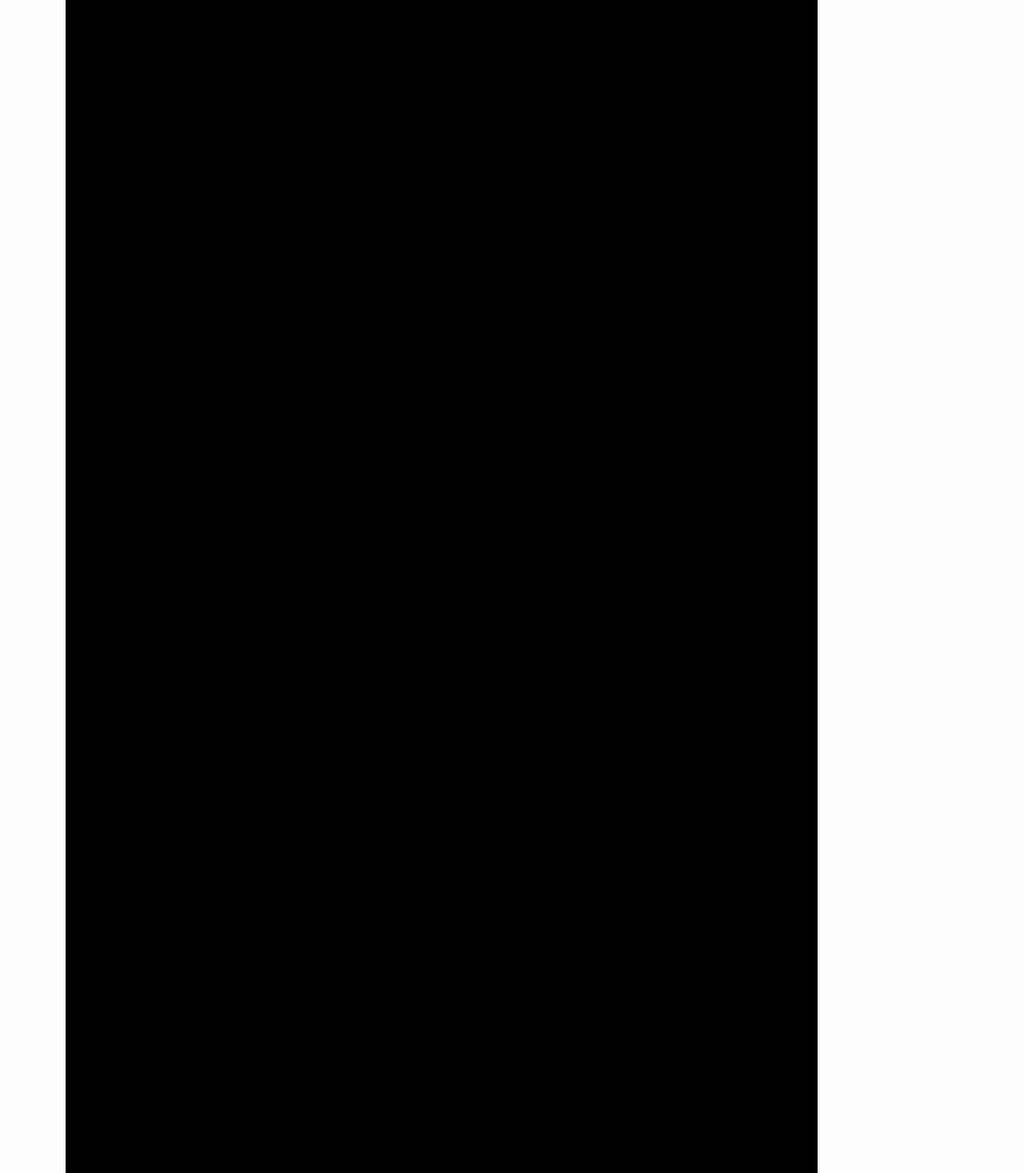
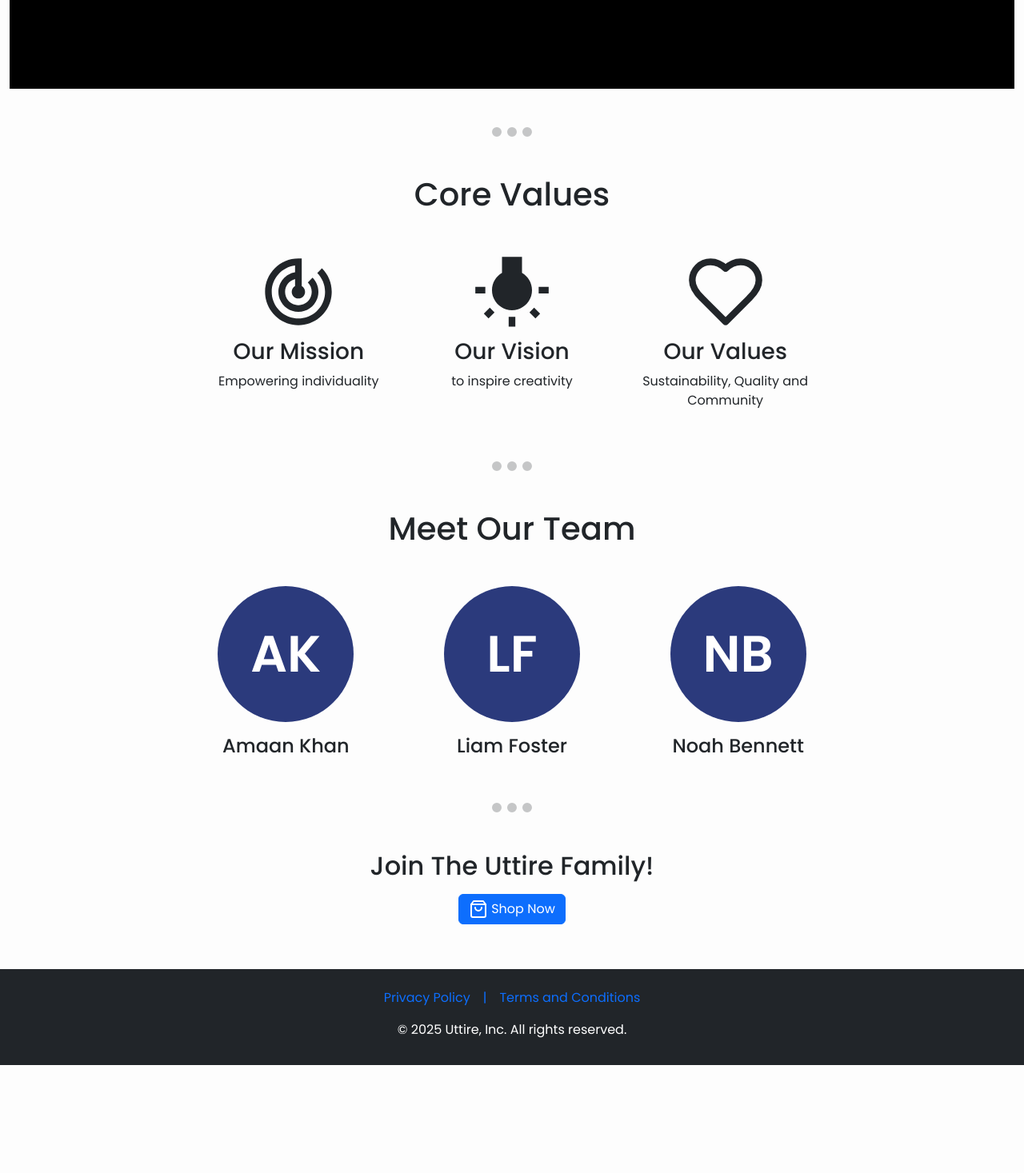
Before and after one commit to amaan073/Uttire, a React (Vite) app in the folder client/: page /about in a window 1280 px wide. Shown: the part 1150-2617 px from the top of the page at 80% size. After the commit the page ends 2482 px from the top, so only its background shows below. Built offline with nearby package versions, Linux system fonts and the light colour scheme; a web font is replaced by a local one.

Commit message:
about page created

```diff
--- a/client/src/App.css
+++ b/client/src/App.css
@@ -74,9 +74,36 @@
 
 
 
-
 @media screen and (max-width: 768px) {
     .img_middle {
         width: 100% !important;
     }
 }
+
+
+/*
+-->
+
+//ABOUT page styles
+
+<--
+*/
+
+.avatar {
+    width: 100%;
+    max-width: 170px;
+    height: auto;
+    background-color: rgb(43, 58, 124);
+    color: white;
+    aspect-ratio: 1/1;
+    display: grid;
+    place-items: center;
+    border-radius: 50%;
+    font-size: min(4rem, 7vw);
+    font-weight: 600;
+    margin-inline: auto;
+}
+
+.avatar+h4 {
+    font-size: min(1.5rem, 5vw);
+}
--- a/client/src/components/ui/navBtn.css
+++ b/client/src/components/ui/navBtn.css
@@ -16,7 +16,9 @@
     transition: all 0.2s ease;
 }
 
-
+.nav-view-btn .line2 {
+    width: 95%;
+}
 
 
 
@@ -40,5 +42,5 @@
 }
 
 .nav-view-btn.active .line3 {
-    transform: rotate(135deg);
+    transform: rotate(-45deg);
 }
--- a/client/src/pages/About.jsx
+++ b/client/src/pages/About.jsx
@@ -1,18 +1,18 @@
+import { Link } from "react-router-dom";
+
 import image from "../assets/image.png";
+import { ShoppingBagIcon } from "lucide-react";
+import TrackChangesIcon from "@mui/icons-material/TrackChanges";
+import WbIncandescentIcon from "@mui/icons-material/WbIncandescent";
+import { Heart } from "lucide-react";
 
 const About = () => {
   return (
     <>
-      <div className="container text-center py-5">
-        <div>
+      <div className="container-xxl text-center py-5">
+        <div className="mb-5">
           <h1>Our story</h1>
-          <img
-            src={image}
-            alt="about image"
-            className="w-100 my-3"
-            style={{ maxWidth: "600px" }}
-          />
-          <p>
+          <p style={{ maxWidth: "50ch" }} className="mx-auto mb-5">
             Founded in 2025, Uttire was born out of a desire to create clothing
             that embodies both style and comfort. Our journey began in India,
             where we realized that fashion should not only be about looking good
@@ -21,14 +21,65 @@ const About = () => {
             elegance.
           </p>
           {/* Collage of 6 images */}
-          <div className="d-grid w-100">
-            <img src={image} />
-            <img src={image} />
-            <img src={image} />
-            <img src={image} />
-            <img src={image} />
-            <img src={image} />
+          <img src={image} alt="collage" className="w-100" />
+        </div>
+        <hr />
+        <div className="my-5 mx-auto" style={{ maxWidth: "800px" }}>
+          <h1>Core Values</h1>
+          <div className="d-flex gap-2 gap-md-0 mt-5">
+            <div className="col">
+              <TrackChangesIcon
+                style={{ maxWidth: "100px", width: "60%", height: "auto" }}
+              />
+              <h3 className="mt-2">Our Mission</h3>
+              <p>Empowering individuality</p>
+            </div>
+            <div className="col">
+              <WbIncandescentIcon
+                style={{ maxWidth: "100px", width: "60%", height: "auto" }}
+              />
+              <h3 className="mt-2">Our Vision</h3>
+              <p>to inspire creativity</p>
+            </div>
+            <div className="col">
+              <Heart
+                style={{ maxWidth: "100px", width: "60%", height: "auto" }}
+              />
+              <h3 className="mt-2">Our Values</h3>
+              <p>Sustainability, Quality and Community</p>
+            </div>
           </div>
+        </div>
+        <hr />
+        <div className="my-5 mx-auto" style={{ maxWidth: "800px" }}>
+          <h1 className="mb-5">Meet Our Team</h1>
+          <div className="d-flex gap-5">
+            <div className="col">
+              <div className="avatar">AK</div>
+              <h4 className="mt-3">Amaan Khan</h4>
+            </div>
+            <div className="col">
+              <div className="avatar">LF</div>
+              <h4 className="mt-3">Liam Foster</h4>
+            </div>
+            <div className="col">
+              <div className="avatar">NB</div>
+              <h4 className="mt-3">Noah Bennett</h4>
+            </div>
+          </div>
+        </div>
+        <hr />
+        <div className="mt-5">
+          <h2>Join The Uttire Family!</h2>
+          <button className="btn btn-primary mt-2">
+            <Link
+              to="/shop"
+              style={{ all: "unset" }}
+              className="d-flex align-items-center gap-1"
+            >
+              <ShoppingBagIcon /> Shop Now
+            </Link>
+          </button>
         </div>
       </div>
     </>
--- a/client/src/pages/Home.jsx
+++ b/client/src/pages/Home.jsx
@@ -2,7 +2,7 @@ import { Link } from "react-router-dom";
 
 import image from "../assets/image.png";
 import Card from "../components/ui/Card";
-import ShoppingBagIcon from "@mui/icons-material/ShoppingBag";
+import { ShoppingBagIcon } from "lucide-react";
 
 const Home = () => {
   return (
@@ -31,9 +31,10 @@ const Home = () => {
           <Link
             to="/shop"
             style={{ all: "unset" }}
-            className="d-flex align-items-center"
+            className="d-flex align-items-center gap-1"
           >
-            <ShoppingBagIcon /> Shop Now
+            <ShoppingBagIcon />
+            Shop Now
           </Link>
         </div>
 
@@ -58,7 +59,7 @@ const Home = () => {
 
         {/* Featured Producst */}
         <div className="my-5 mx-3">
-          <h2 className="text-md-start mb-5">Featured Products</h2>
+          <h2 className="text-md-start mb-5 fw-bold">Featured Products</h2>
           <div
             className="d-grid w-100 gap-4"
             style={{
@@ -78,7 +79,7 @@ const Home = () => {
         <hr />
         {/* Newsletter subsciption */}
         <div className="my-5 mx-3">
-          <h2 className="mb-5">Newsletter Subscription</h2>
+          <h2 className="mb-5 fw-bold">Newsletter Subscription</h2>
           <div className="border p-3 px-md-5  rounded bg-dark d-inline-block text-white">
             <p className="mt-2 mb-3">
               Stay updated with our latest news and offers!
```
